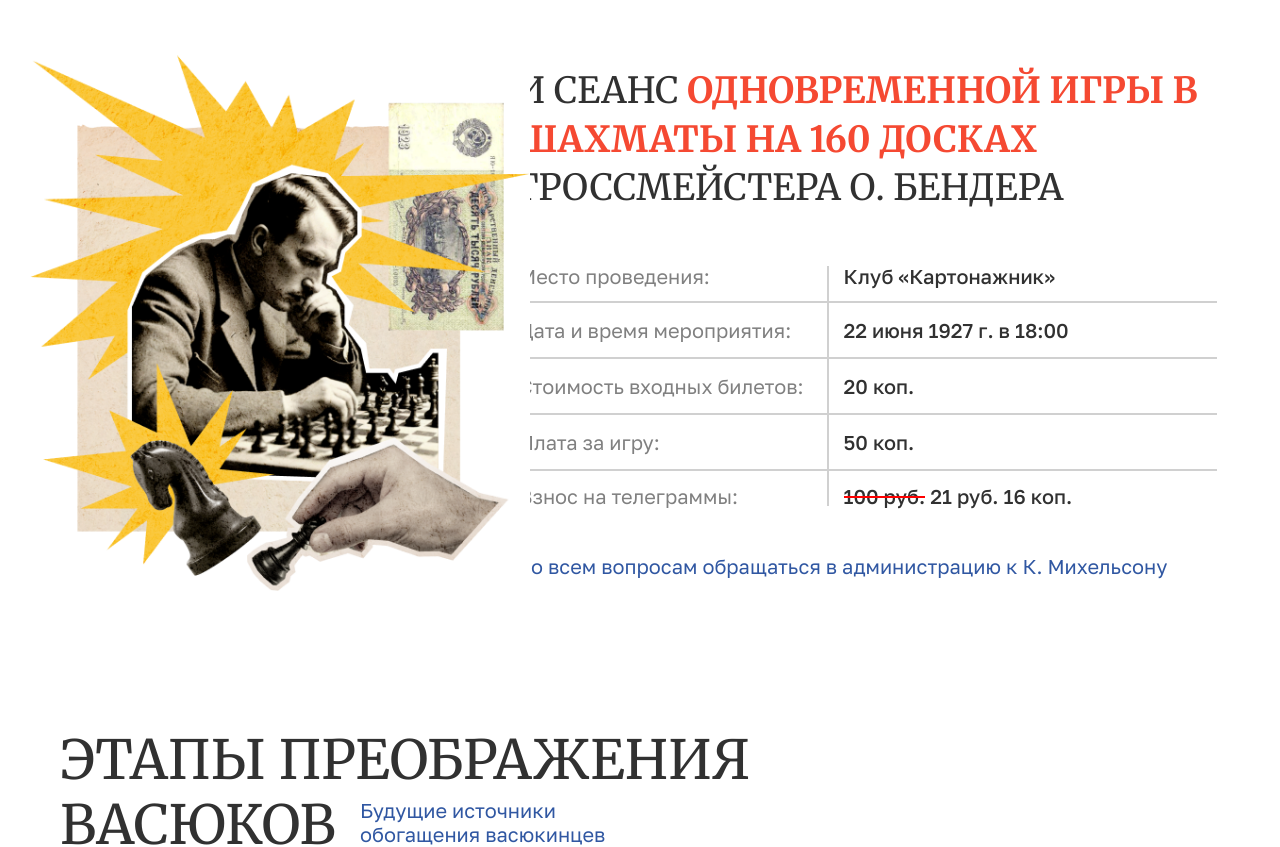
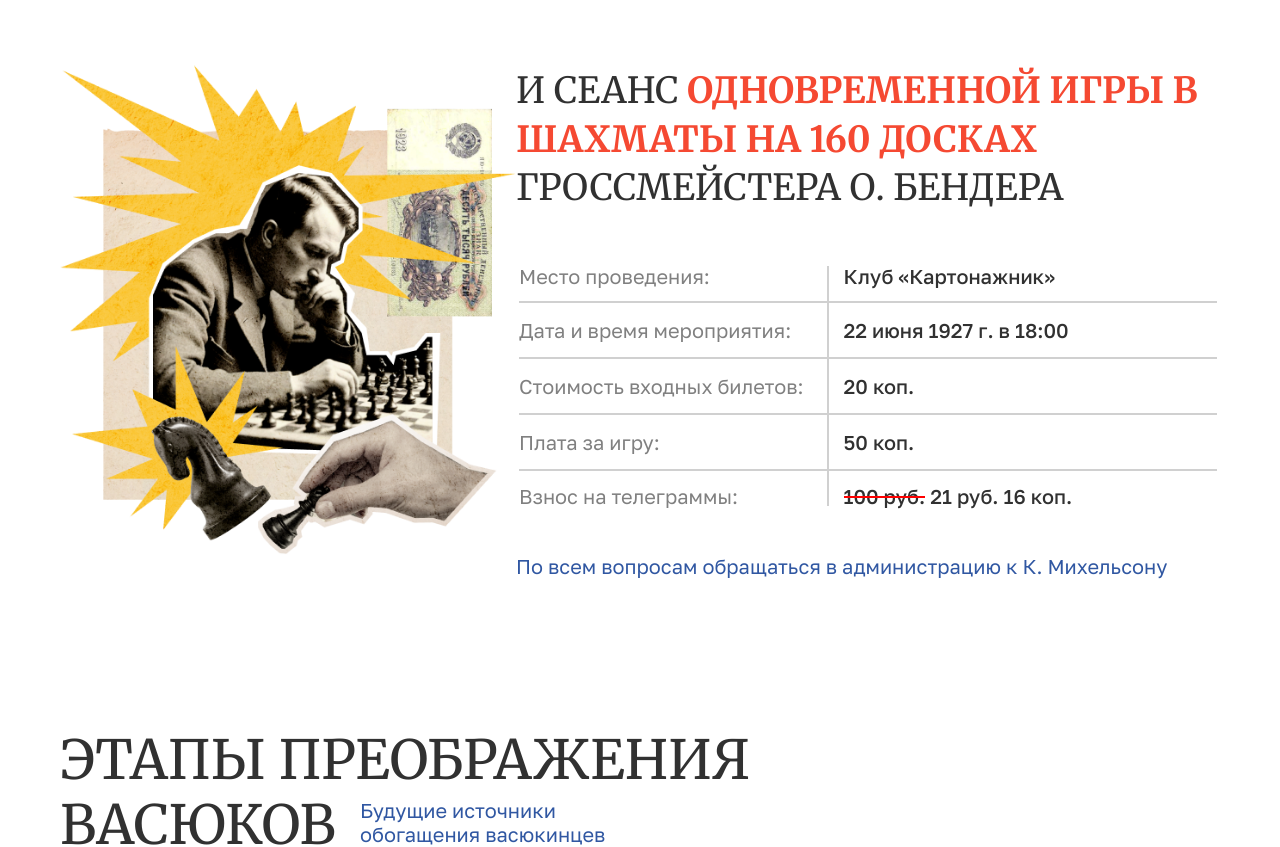
Before and after one commit to maax36/4horses, a plain HTML site: page index.html in a window 1280 px wide. Shown: the part 1053-1900 px from the top of the page. Drawn offline with Linux system fonts and the light colour scheme; a web font is replaced by a local one.

Commit message:
update css

```diff
--- a/css/style.css
+++ b/css/style.css
@@ -243,15 +243,15 @@ tr:last-child td {
 }
 .s2 > .content > .group2 > .b1::before {
   content: "";
-  width: 500px;
-  height: 565px;
+  width: 100%;
+  height: 100%;
   background: url(../img/s2_g2_b1.png);
-  background-size: cover;
+  background-size: contain;
   background-position: center;
   background-repeat: no-repeat;
   position: absolute;
-  left: -30px;
-  top: -5px;
+  left: 0;
+  top: 0;
 }
 .s2 > .content > .group2 > .b2 {
   padding-top: 20px;
```
